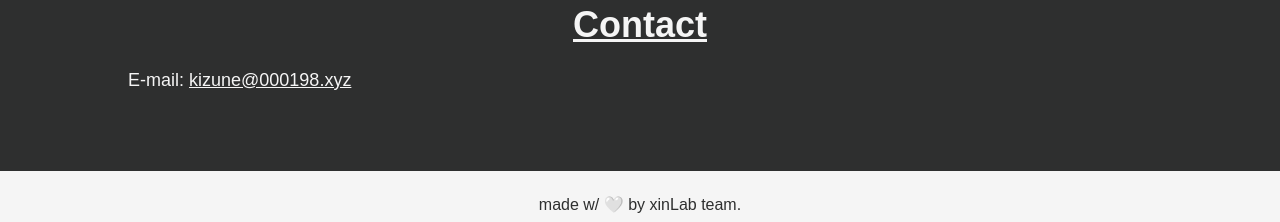
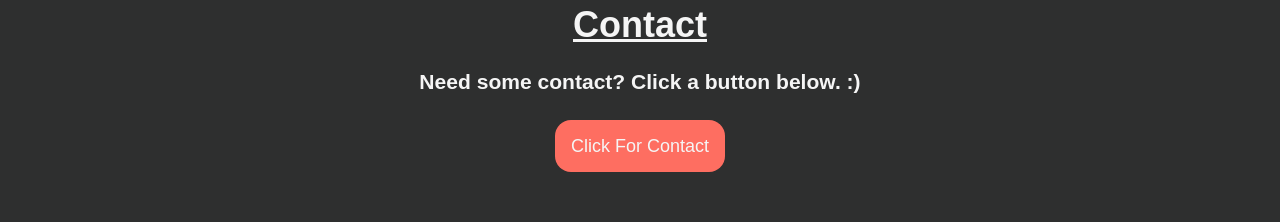
Before and after one commit to xinLaboratory/xinLab, a React (Vite) app: page / in a window 1280 px wide. Shown: the part 1655-1877 px from the top of the page. Built offline with nearby package versions, Linux system fonts and the light colour scheme; a web font is replaced by a local one.

Commit message:
fix: contact part

```diff
--- a/src/App.css
+++ b/src/App.css
@@ -117,6 +117,19 @@
   text-decoration: none;
 }
 
+.contactButton {
+  text-decoration: none;
+  background-color: #FE6E61;
+  padding: 1rem;
+  border-radius: 1rem;
+  transition: all .3s;
+}
+
+.contactButton:hover {
+  opacity: .6;
+  font-size: 15px;
+}
+
 .footer {
   text-align: center;
   background-color: whitesmoke;
--- a/src/components/Contact.tsx
+++ b/src/components/Contact.tsx
@@ -7,10 +7,12 @@ export class Contact extends React.Component {
         <h1 style={{ textAlign: "center" }}>
           <u>Contact</u>
         </h1>
-        <div className="contactBox">
-          <p>
-            E-mail: <a href="mailto:kizune@000198.xyz">kizune@000198.xyz</a>
-          </p>
+        <div className="contactBox" style={{textAlign: "center"}}>
+          <h3>Need some contact? Click a button below. :)</h3>
+          <br />
+          <a href="mailto:xin@caffe.quest" className="contactButton">
+            Click For Contact
+          </a>
         </div>
       </div>
     );
```
